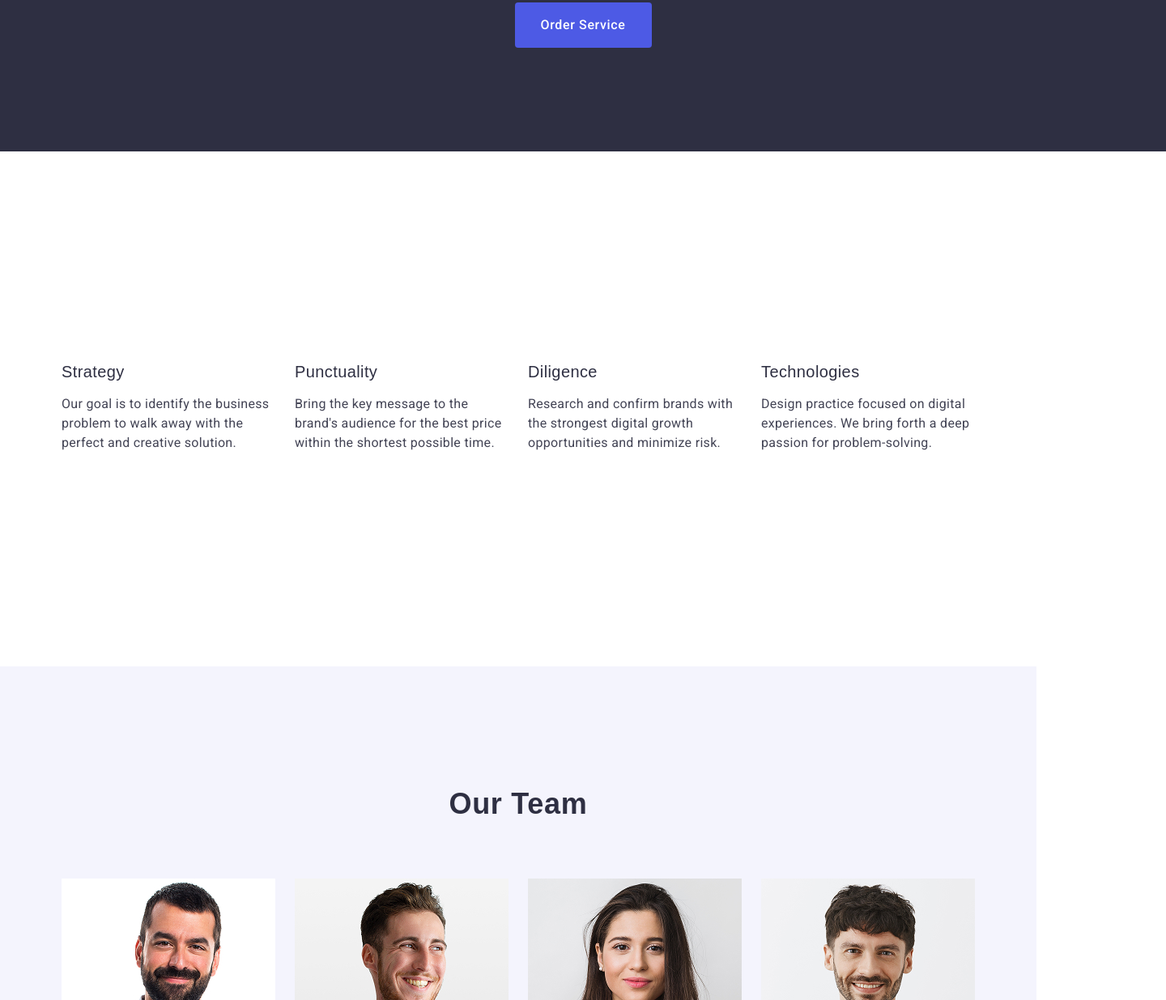
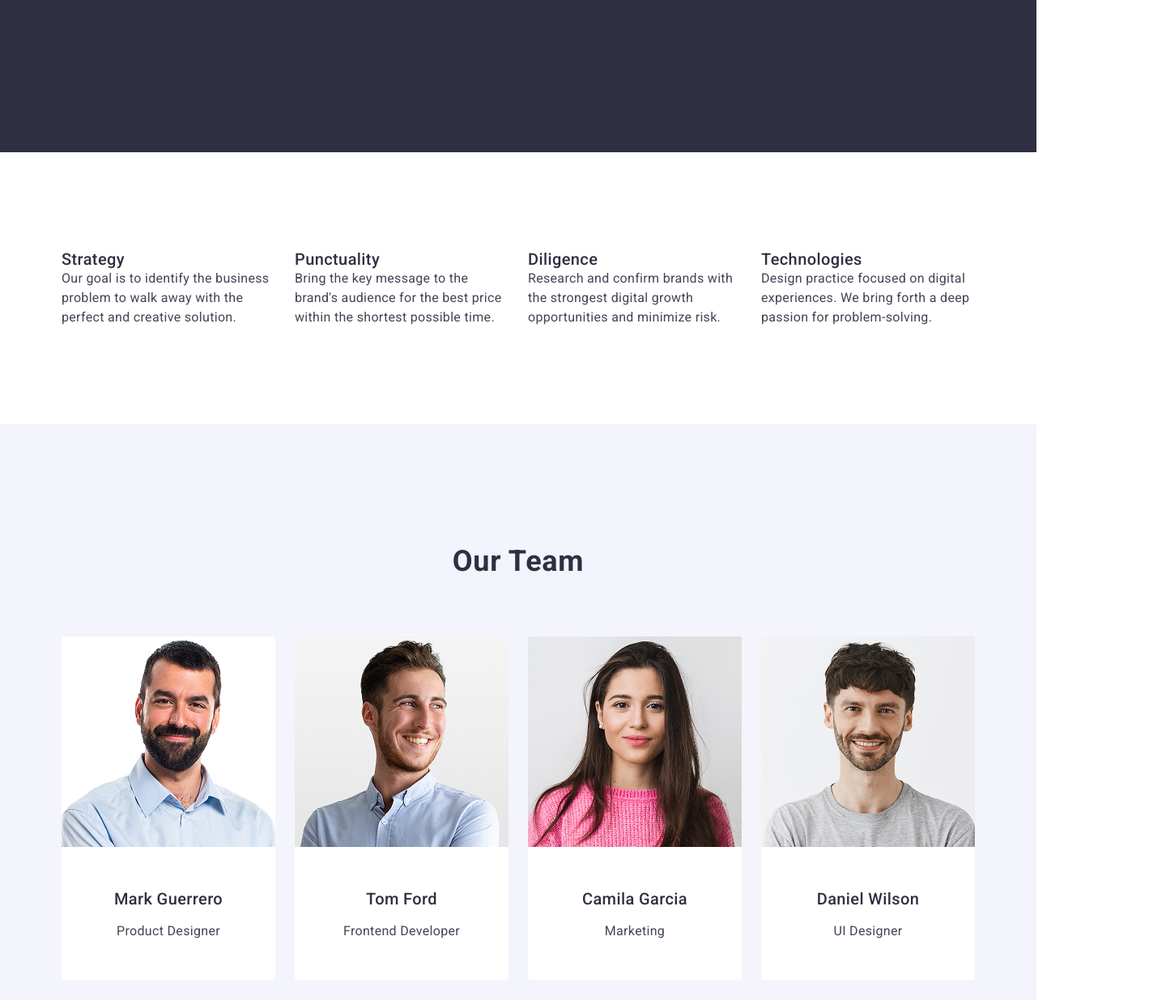
Before and after one commit to VladyslavaBadyda/goit-markup-hw-03, a plain HTML site: page index.html in a window 1280 px wide. Shown: the part 485-1720 px from the top of the page at 81% size, 1440 px wide, since content can reach past the window. Drawn offline with nearby package versions, Linux system fonts and the light colour scheme.

Commit message:
homework

```diff
--- a/css/styles.css
+++ b/css/styles.css
@@ -38,10 +38,8 @@ body {
 font-family: "Roboto",sans-serif;
 color: var(--color-slate);
 background-color: var(--color-white);
-}
-
-h1, h2, h3 {
-font-family: sans-serif;
+margin: 0;
+padding: 0;
 }
 
 ul,ol {
@@ -55,7 +53,7 @@ text-decoration: none;
 color: currentColor;
 }
 
-li {
+ul {
 list-style-type: none;
 }
 
@@ -86,8 +84,6 @@ background-color: var(--color-ocean);
 .header { }
 
 .header {
-width: 1440px;
-height: 72px;
 border-bottom: 1px solid var(--color-cornflower);
 }
 
@@ -109,7 +105,7 @@ align-items: center;
 
 .nav-list-social-a {
 padding: 24px 0;
-display: flex;
+display: block;
 }
 
 .header-nav-studio {
@@ -135,7 +131,7 @@ color: var(--color-navy-blue);
 
 .header-address {
 font-style: normal ;
-margin: auto;
+margin-left: auto;
 }
 
 .header-nav-list {
@@ -176,8 +172,6 @@ color: var(--color-ocean);
 }
 
 .business {
-width: 1440px;
-height: 600px;
 padding: 188px 0;
 background-color: var(--color-navy-blue);
 }
@@ -200,7 +194,6 @@ margin: 0px auto 48px auto;
 
 .points {
 padding: 120px 0;
-margin-bottom: 8px;
 }
 
 .points-li {
@@ -208,14 +201,9 @@ width: calc((100% - 72px) / 4);
 }
 
 .ulkatwosection {
-font-weight: 500;
-font-size: 20px;
-line-height: 1.2;
-letter-spacing: 0.02em;
 color: var(--color-navy-blue);
 display: flex;
 gap: 24px;
-padding: 120px 0;
 }
 
 .points-one {
@@ -225,6 +213,8 @@ line-height: 1.2;
 letter-spacing: 0.02em;
 color: var(--color-navy-blue);
 margin-bottom: 8px;
+margin: 0;
+padding: 0;
 }
 
 .points-one-text {
@@ -233,6 +223,8 @@ font-size: 16px;
 line-height: 1.5;
 letter-spacing: 0.02em;
 color: var(--color-slate);
+margin: 0;
+padding: 0;
 }
 
 .visually-hidden {
@@ -275,18 +267,13 @@ margin-bottom: 72px;
 
 .card-li {
 background-color: var(--color-white);
-list-style: none;
-text-align: center;
 border-radius: 0 0 4px 4px;
 width: calc((100% - 72px) / 4);
-display: flex;
-justify-content: center;
-align-items: center;
-flex-direction: column;
 }
 
 .card-hero-position {
 padding: 32px 0;
+margin: 0;
 }
 
 .card-hero {
@@ -336,7 +323,6 @@ margin-bottom: 72px;
 }
 
 .portfolio-li {
-row-gap: 48px;
 width: calc((100% - 48px) / 3);
 }
 
@@ -346,11 +332,8 @@ margin-right: 0;
 
 .portfolio-app {
 padding: 32px 16px;
-margin-bottom: 8px;
 border: 1px solid var(--color-cornflower);
 border-top: none;
-width: 360px;
-height: 120px;
 }
 
 .portfolio-h {
@@ -414,13 +397,5 @@ color: var(--color-cloud);
 line-height: 1.5;
 color: var(--color-cloud);
 letter-spacing: 0.02em;
-
+max-width: 270px;
 }
-
-
-
-
-======================домашка 3=======================
-
-
-border: 1px solid var(--color-cornflower);
```
